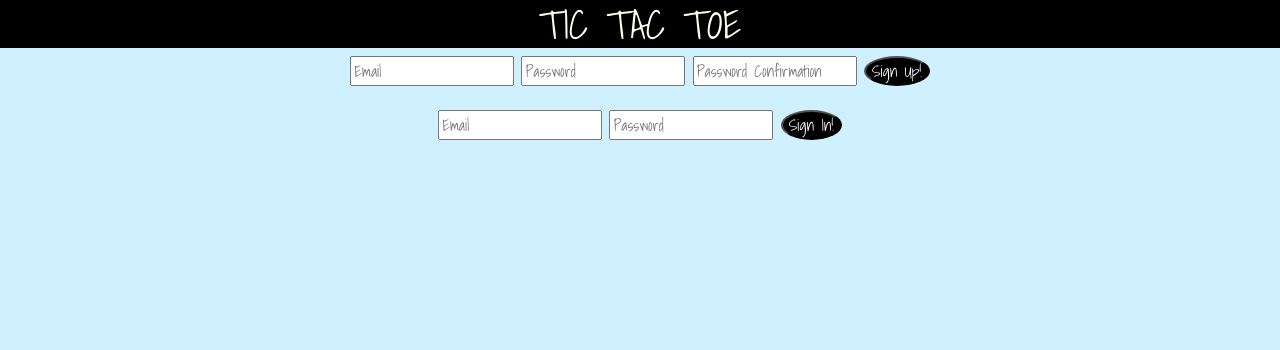
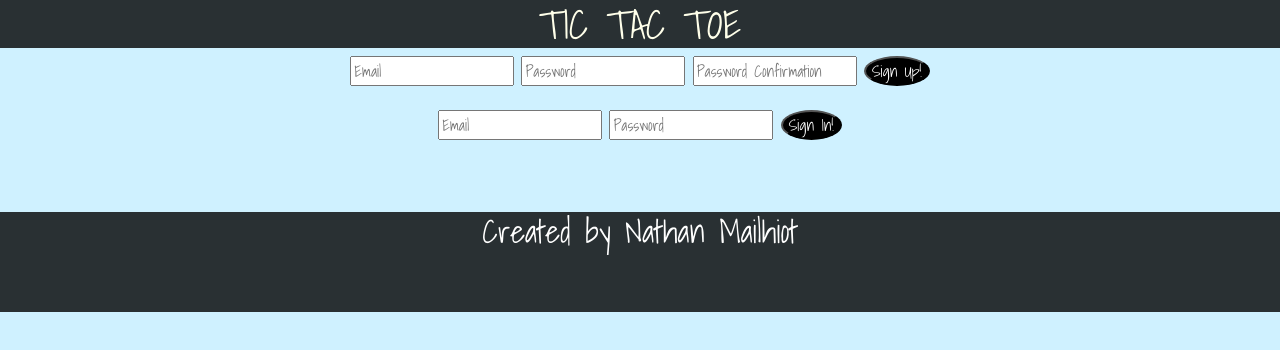
Before and after one commit to shaider0/tic-tac-toe-nathan-mailhiot, a website built with webpack: page index.html in a window 1280 px wide. Built offline with nearby package versions, Linux system fonts and the light colour scheme.

Commit message:
Add footer

```diff
--- a/assets/styles/index.scss
+++ b/assets/styles/index.scss
@@ -5,9 +5,16 @@
 h1{
   text-align: center;
   color: rgb(255, 255, 234);
-  background-color: black;
+  background-color: rgba(0, 0, 0, .8);
 }
 
+h2 {
+  text-align: center;
+  background: rgba(0, 0, 0, .8);
+  color: white;
+  position: sticky;
+  height: 100px;
+}
 
 body {
   background-color: rgb(207, 241, 255);
--- a/index.html
+++ b/index.html
@@ -65,5 +65,8 @@
       <div class="mess" id="message"></div>
       <div class="mess" id="winOrTie"></div>
     </div>
+    <footer>
+      <h2>Created by Nathan Mailhiot</h2>
+    </footer>
     </body>
 </html>
```
